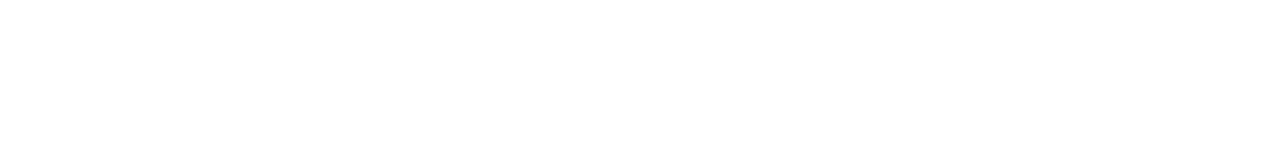
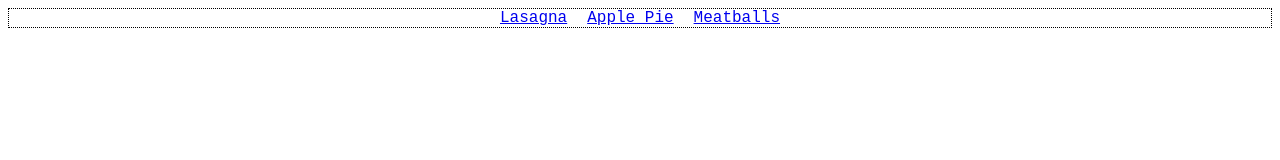
Before and after one commit to felipecook/odin_recipes2, a plain HTML site: page index.html in a window 1280 px wide. Drawn offline with Linux system fonts and the light colour scheme.

Commit message:
udpated main page and changed nav style

```diff
--- a/index.html
+++ b/index.html
@@ -8,7 +8,14 @@
   <link rel="stylesheet" href="styles.css">
 </head>
 <body class="h-full">
+  <nav>
+    <a href="recipes/lasagna.html">Lasagna</a>
+    <a href="recipes/applepie.html">Apple Pie</a>
+    <a href="recipes/meatballs.html">Meatballs</a>
+
+  </nav>
   <div class="container">
+
 
 
 
--- a/styles.css
+++ b/styles.css
@@ -14,5 +14,9 @@ body {
 }
 
 nav {
-  display: block;
+  display: flex;
+  align-items: center;
+  justify-content: center;
+  gap: 20px;
+  border: 1px dotted;
 }
```
